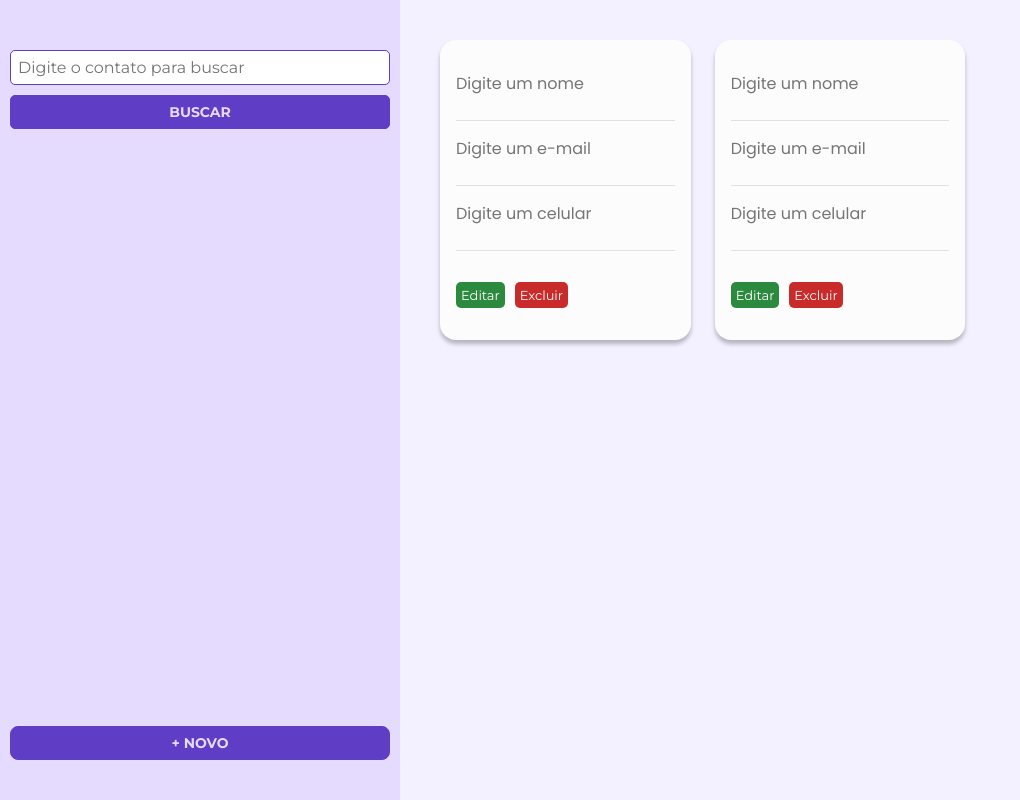
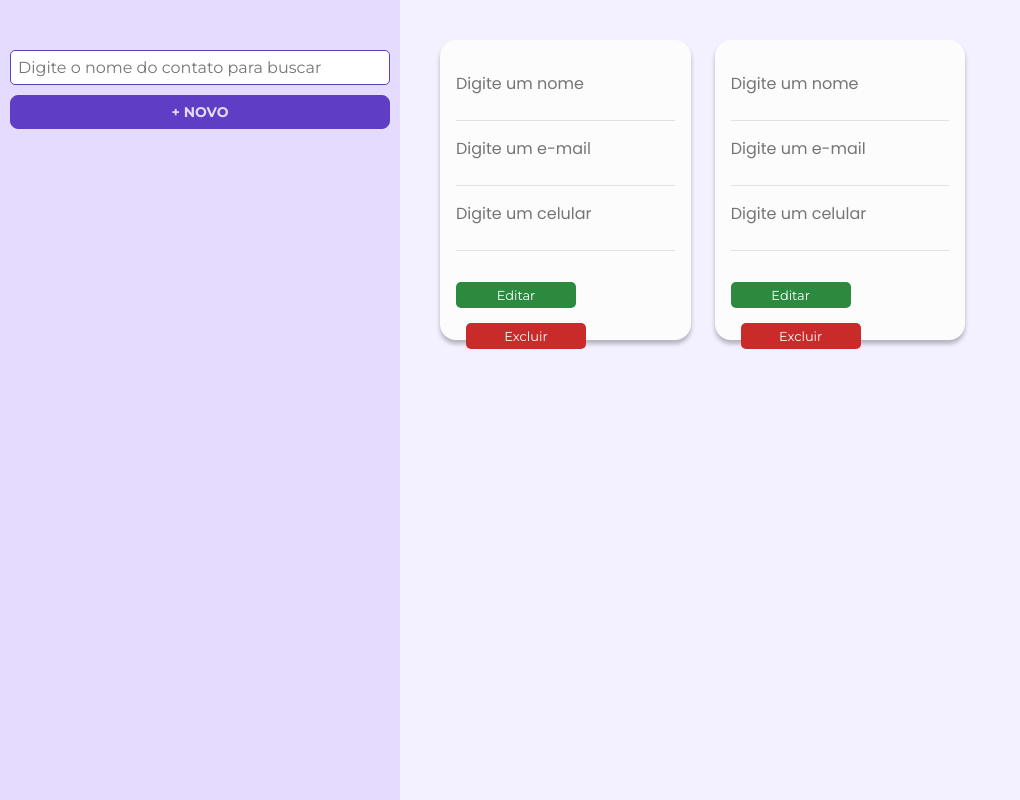
Before and after one commit to GustavoMarquesDev/Lista_de_Contatos, a React (Create React App) app: page / in a window 1280 px wide. Shown: the whole page, without its empty margins (0-1020 px from the left). Built offline with nearby package versions, Linux system fonts and the light colour scheme.

Commit message:
adicionando a função de filtrar contatos

```diff
--- a/src/Containers/Contatos/index.tsx
+++ b/src/Containers/Contatos/index.tsx
@@ -8,9 +8,17 @@ const ContatosContainer = () => {
   const contatos = useSelector((state: RootReducer) => state.contatos.itens)
   const { termo } = useSelector((state: RootReducer) => state.filtro)
 
+  // função de filtragem de contatos
+  const filtraContatos = () => {
+    return contatos.filter(
+      (contato) =>
+        contato.nome.toLowerCase().search(termo.toLocaleLowerCase()) >= 0
+    )
+  }
+
   return (
     <MainContainer>
-      {contatos.map((c) => (
+      {filtraContatos().map((c) => (
         <li key={c.id}>
           <CardContatos
             id={c.id}
--- a/src/Containers/Form/index.tsx
+++ b/src/Containers/Form/index.tsx
@@ -1,17 +1,40 @@
+import { FormEvent, useState } from 'react'
+import { useDispatch } from 'react-redux'
 import { BotaoVoltar } from '../../components/Botao'
 import { ButtonAdicionar } from './styles'
 import { FormUsuario } from './styles'
+import Contato from '../../models/Contato'
+import { cadastrar } from '../../store/reducers/contatos'
 
 const Form = () => {
+  const dispatch = useDispatch()
+  const [nome, setNome] = useState('')
+  const [email, setEmail] = useState('')
+  const [telefone, setTelefone] = useState('')
+
+  const cadastrarContato = (e: FormEvent) => {
+    e.preventDefault()
+    const contatoParaAdicionar = new Contato(
+      9,
+      nome,
+      email,
+      parseInt(telefone, 10)
+    )
+
+    dispatch(cadastrar(contatoParaAdicionar))
+  }
+
   return (
     <>
-      <FormUsuario>
+      <FormUsuario onSubmit={cadastrarContato}>
         <label htmlFor="nome">Nome do novo contato</label>
         <input
           placeholder="Nome para cadastrar"
           type="text"
           name="nome"
           id="nome"
+          value={nome}
+          onChange={(e) => setNome(e.target.value)}
         />
 
         <label htmlFor="email">E-mail do novo contato</label>
@@ -20,6 +43,8 @@ const Form = () => {
           type="text"
           name="email"
           id="email"
+          value={email}
+          onChange={(e) => setEmail(e.target.value)}
         />
 
         <label htmlFor="tel">Telefone do novo contato</label>
@@ -28,6 +53,8 @@ const Form = () => {
           type="number"
           name="telefone"
           id="tel"
+          value={telefone}
+          onChange={(e) => setTelefone(e.target.value)}
         />
 
         <ButtonAdicionar type="submit">Adicionar</ButtonAdicionar>
--- a/src/Containers/Form/styles.ts
+++ b/src/Containers/Form/styles.ts
@@ -1,5 +1,4 @@
 import styled from 'styled-components'
-import { ButtonBuscar } from '../../components/Botao/styled'
 import variaveis from '../../styles/variaveis'
 
 export const FormUsuario = styled.form`
@@ -25,12 +24,19 @@ export const FormUsuario = styled.form`
   }
 `
 
-export const ButtonAdicionar = styled(ButtonBuscar)`
+export const ButtonAdicionar = styled.button`
+  max-width: 460px;
+  display: block;
+  width: 100%;
+  padding: 7px;
+  border: 1px solid ${variaveis.roxoEscuro};
+  border-radius: 5px;
+  font-size: 14px;
+  font-weight: bold;
   background-color: ${variaveis.roxoMaisClaro};
   color: ${variaveis.roxoClaro};
-  display: block;
-  max-width: 460px;
-  width: 100%;
+  text-transform: uppercase;
+  cursor: pointer;
 
   &:hover {
     background-color: #f3f0ff;
--- a/src/Containers/Sidebar/index.tsx
+++ b/src/Containers/Sidebar/index.tsx
@@ -1,22 +1,24 @@
-import { useState } from 'react'
+import { useDispatch, useSelector } from 'react-redux'
+import { RootReducer } from '../../store'
 import { Aside, Form, Input } from './styles'
-import { ButtonBuscar } from '../../components/Botao/styled'
+
 import { BotaoAdicionar } from '../../components/Botao'
+import { alterarTermo } from '../../store/reducers/filtro'
 
 const Sidebar = () => {
-  const [filtro, setFiltro] = useState('')
+  const dispatch = useDispatch()
+  const { termo } = useSelector((state: RootReducer) => state.filtro)
 
   return (
     <Aside>
       <Form>
         <Input
           id="search"
-          value={filtro}
+          value={termo}
           type="text"
-          placeholder="Digite o contato para buscar"
-          onChange={(e) => setFiltro(e.target.value)}
+          placeholder="Digite o nome do contato para buscar"
+          onChange={(e) => dispatch(alterarTermo(e.target.value))}
         />
-        <ButtonBuscar type="submit">Buscar</ButtonBuscar>
       </Form>
       <BotaoAdicionar />
     </Aside>
--- a/src/components/Botao/styled.ts
+++ b/src/components/Botao/styled.ts
@@ -1,25 +1,6 @@
 import { Link } from 'react-router-dom'
 import styled from 'styled-components'
 import variaveis from '../../styles/variaveis'
-
-export const ButtonBuscar = styled.button`
-  max-width: 380px;
-  width: 100%;
-  padding: 7px;
-  border: 1px solid ${variaveis.roxoEscuro};
-  border-radius: 5px;
-  font-size: 14px;
-  font-weight: bold;
-  background-color: ${variaveis.roxoEscuro};
-  color: ${variaveis.roxoMaisClaro};
-  text-transform: uppercase;
-  cursor: pointer;
-
-  &:hover {
-    background-color: ${variaveis.roxoClaro};
-    transition: all 0.5s ease;
-  }
-`
 
 export const ButtonEditar = styled.button`
   background-color: ${variaveis.verdeEscuro};
@@ -30,6 +11,14 @@ export const ButtonEditar = styled.button`
   border: none;
   margin-top: 15px;
   cursor: pointer;
+  text-align: center;
+  width: 120px;
+  @media (max-width: 1070px) {
+    display: block;
+
+    margin-bottom: 10px;
+    margin-left: 0;
+  }
 
   &:hover {
     background-color: ${variaveis.verdeClaro};
@@ -44,6 +33,12 @@ export const ButtonRemove = styled(ButtonEditar)`
   &:hover {
     background-color: ${variaveis.vermelhoClaro};
   }
+
+  @media (max-width: 1070px) {
+    display: block;
+
+    margin-left: 0;
+  }
 `
 
 export const NewButton = styled(Link)`
@@ -52,10 +47,8 @@ export const NewButton = styled(Link)`
   display: flex;
   max-width: 380px;
   width: 100%;
+  margin: 0 auto;
   justify-content: center;
-  position: fixed;
-  bottom: 40px;
-  left: 10px;
   border: 1px solid ${variaveis.roxoEscuro};
   border-radius: 8px;
   text-transform: uppercase;
--- a/src/components/Contatos/index.tsx
+++ b/src/components/Contatos/index.tsx
@@ -17,9 +17,9 @@ const CardContatos = ({ id, nome, email, telefone }: Props) => {
   const valorOriginal = () => {
     return (
       setEstaEditando(false),
-      setNomeDescricao(''),
-      setEmailDescricao(''),
-      setTelefoneDescricao('')
+      setNomeDescricao(nomeDescricao),
+      setEmailDescricao(emailDescricao),
+      setTelefoneDescricao(telefoneDescricao)
     )
   }
 
--- a/src/store/reducers/contatos.ts
+++ b/src/store/reducers/contatos.ts
@@ -33,8 +33,7 @@ const contatosSlice = createSlice({
     },
     cadastrar: (state, action: PayloadAction<Omit<Contato, 'id'>>) => {
       const ContatoJaExiste = state.itens.find(
-        (contato) =>
-          contato.nome.toLowerCase() === action.payload.nome.toLowerCase()
+        (contato) => contato.telefone === action.payload.telefone
       )
 
       if (ContatoJaExiste) {
@@ -47,6 +46,7 @@ const contatosSlice = createSlice({
           id: ultimoContato ? ultimoContato.id + 1 : 1
         }
         state.itens.push(NovoContato)
+        alert('Contato cadastrado com sucesso')
       }
     }
   }
```
